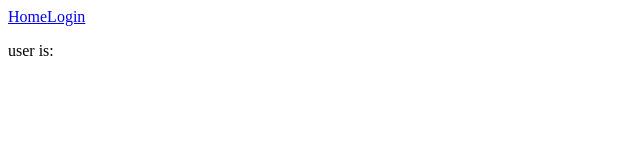
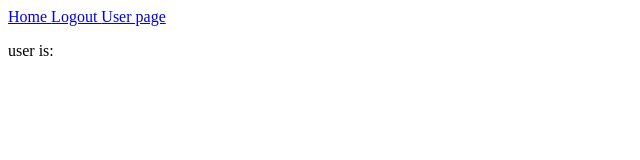
Before and after one commit to FranciscoResendes/book-catalog, an Angular app in the folder frontend/: page /user in a window 1280 px wide. Shown: the top 160 px of the page, without its empty margins (0-640 px from the left). Built offline with nearby package versions, Linux system fonts and the light colour scheme; no server answers; sample sign-in values are in the browser's storage.

Commit message:
added logout button and removed incorrect routing

```diff
--- a/frontend/src/app/app.component.html
+++ b/frontend/src/app/app.component.html
@@ -1,5 +1,8 @@
 <nav>
-  <a routerLink="/">Home</a>
-  <a routerLink="/login">Login</a>
+  <a routerLink="/">Home </a>
+  <a *ngIf="!this.authService.isLoggedIn()" routerLink="/login">Login </a>
+  <a *ngIf="this.authService.isLoggedIn()" (click)="this.authService.logout()" routerLink="/login">Logout </a>
+  <a routerLink="/user">User page </a>
+
 </nav>
 <router-outlet></router-outlet>
--- a/frontend/src/app/app.component.ts
+++ b/frontend/src/app/app.component.ts
@@ -1,4 +1,5 @@
 import { Component } from '@angular/core';
+import { AuthService } from './auth.service';
 
 @Component({
   selector: 'app-root',
@@ -7,4 +8,6 @@ import { Component } from '@angular/core';
 })
 export class AppComponent {
   title = 'book-catalog';
+
+  constructor(public authService: AuthService){}
 }
--- a/frontend/src/app/auth.service.ts
+++ b/frontend/src/app/auth.service.ts
@@ -31,7 +31,7 @@ export class AuthService {
     if (token) {
       this.apiService.logout(token).subscribe(response => {
           localStorage.removeItem('token'); //when server is completed, check if status is 200
-          this.router.navigate(['/home']);
+          this.router.navigate(['/']);
       });
     }
 
```
